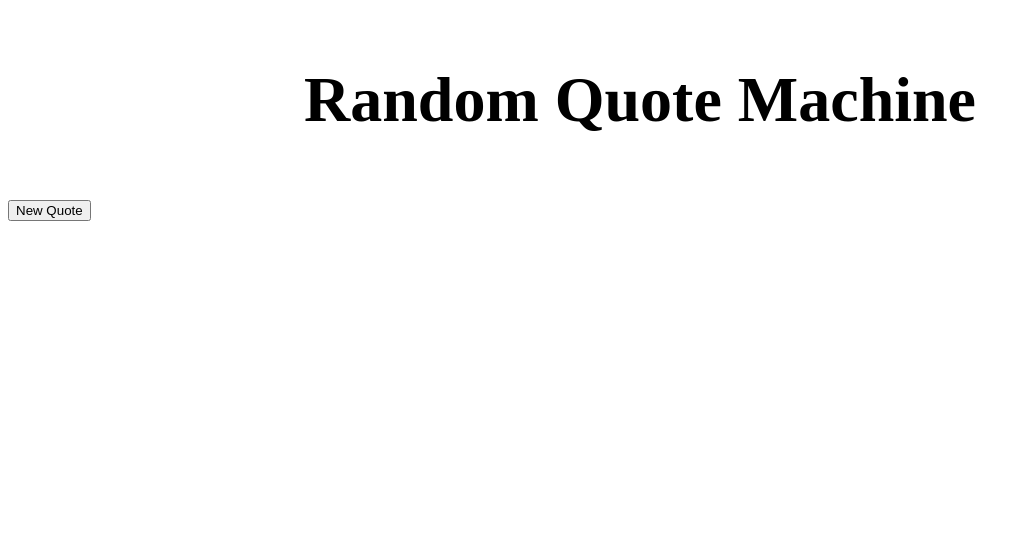
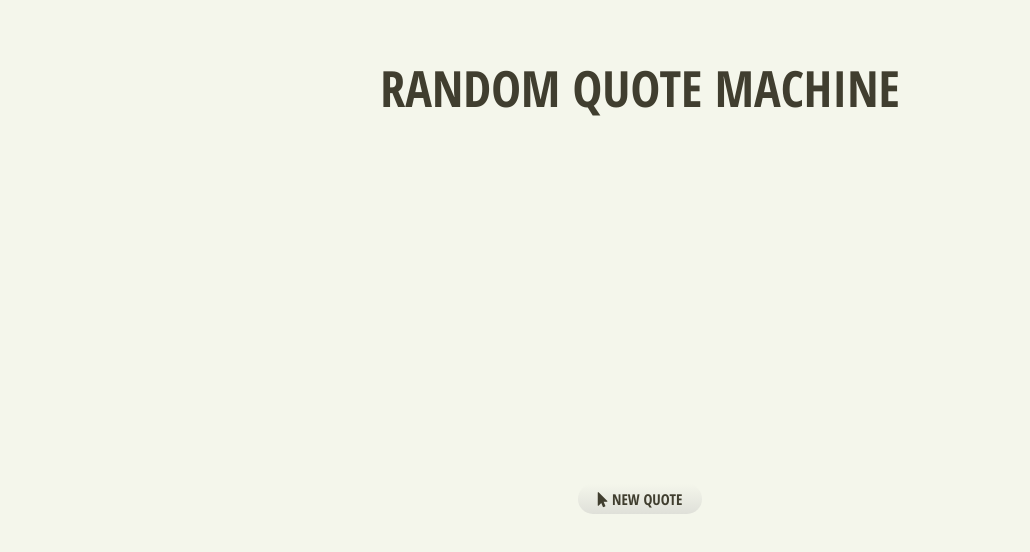
Before and after one commit to EugeneJr87/randomQuoteGenerator, a plain HTML site: page index.html in a window 1280 px wide. Shown: the whole page, without its empty margins (0-1030 px from the left). Drawn offline with nearby package versions, Linux system fonts and the light colour scheme.

Commit message:
Add files via upload

```diff
--- a/index.html
+++ b/index.html
@@ -2,20 +2,22 @@
 <html>
 <head>
 	<title>Quote Machine</title>
-
 	<script src="https://code.jquery.com/jquery-3.1.1.min.js"></script>
+	<link href="https://fonts.googleapis.com/css?family=Open+Sans+Condensed:300,700" rel="stylesheet">
+	<link href="https://fonts.googleapis.com/css?family=Lora:400,700i" rel="stylesheet">
+	<link rel="stylesheet" type="text/css" href="https://maxcdn.bootstrapcdn.com/font-awesome/4.7.0/css/font-awesome.min.css">
 	<link rel="stylesheet" type="text/css" href="style.css">
 </head>
 <body>
+
+	<div id="container">
 		<h1>Random Quote Machine</h1>
-
 		<p><span id="quote"></span></p>
-
 		<p><span id="author"></span></p>
-
-		<button id="new">New Quote</button>
-
-
+	</div>
+	<div class="button">
+		<button id="new" class="btn"><i class="fa fa-mouse-pointer" aria-hidden="true"></i> New Quote</button>
+	</div>
 <script type="text/javascript" src="main.js"></script>
 </body>
 </html>
--- a/main.js
+++ b/main.js
@@ -5,8 +5,17 @@ function getNewQuote(){
    	dataType: "jsonp"
  });
  	request.done(function(result) {
- 		$("#quote").html(result[0].content);
- 		$("#author").text(result[0].title);
+ 		// console.log(result[0].content.length);
+
+ 		if (result[0].content.length < 600){
+ 			$("#quote").html(result[0].content);
+ 			$("#author").text("- " + result[0].title);
+ 		}else{
+ 			$("#quote").text("If you can't make it good, at least make it look good");
+ 			$("#author").text("- " + "Bill Gates");
+ 		}
+
+
 	});
 
 }
--- a/style.css
+++ b/style.css
@@ -1,23 +1,73 @@
+body {
+	min-height: 100%;
+	background: #F4F6EB; /* fallback for old browsers */
 
-.container {
+}
+
+#container {
 	max-width: 800px;
+	margin: 0 auto;
+	text-align: center;
+	height: 50px;
 }
+
 h1 {
-	font-weight: 800;
-	font-size: 4em;
+	font-family: 'Open Sans Condensed', sans-serif;
+	font-size: 50px;
+	font-weight: 700;
+	color: #403e2f;
 	padding: 20px 0;
 	text-align: center;
+	text-transform: uppercase;
 }
 
-.center {
-	text-align: center;
-}
-.btn {
-	margin: 25px;
+p {
+	font-family: 'Lora', serif;
+	font-size: 20px;
 }
 
-.main {
-	font-size: 1.5em;
-	padding: 50px 0 10px 0;
-	display: none;
+#author {
+	font-family: 'Lora', serif;
+	font-style:italic;
+	font-weight: 700;
+
 }
+
+.btn {
+  background: #F4F6EB;
+  background-image: -webkit-linear-gradient(top, #F4F6EB, #dfe0d9);
+  background-image: -moz-linear-gradient(top, #F4F6EB, #dfe0d9);
+  background-image: -ms-linear-gradient(top, #F4F6EB, #dfe0d9);
+  background-image: -o-linear-gradient(top, #F4F6EB, #dfe0d9);
+  background-image: linear-gradient(to bottom, #F4F6EB, #dfe0d9);
+  -webkit-border-radius: 40;
+  -moz-border-radius: 40;
+  border-radius: 40px;
+  font-family: 'Open Sans Condensed', sans-serif;
+  font-weight: 600;
+  color: #403e2f;
+  font-size: 15px;
+  padding: 5px 20px 5px 20px;
+  border: solid #F4F6EB 0px;
+  text-decoration: none;
+  text-transform: uppercase;
+}
+
+.btn:hover {
+  background: #f0f3f5;
+  background-image: -webkit-linear-gradient(top, #f0f3f5, #a1a1bd);
+  background-image: -moz-linear-gradient(top, #f0f3f5, #a1a1bd);
+  background-image: -ms-linear-gradient(top, #f0f3f5, #a1a1bd);
+  background-image: -o-linear-gradient(top, #f0f3f5, #a1a1bd);
+  background-image: linear-gradient(to bottom, #f0f3f5, #a1a1bd);
+  text-decoration: none;
+}
+button:focus {
+	outline:0;
+}
+
+.button {
+    margin: 400px auto 0;
+    width: 50%;
+    text-align:center;
+}
```
